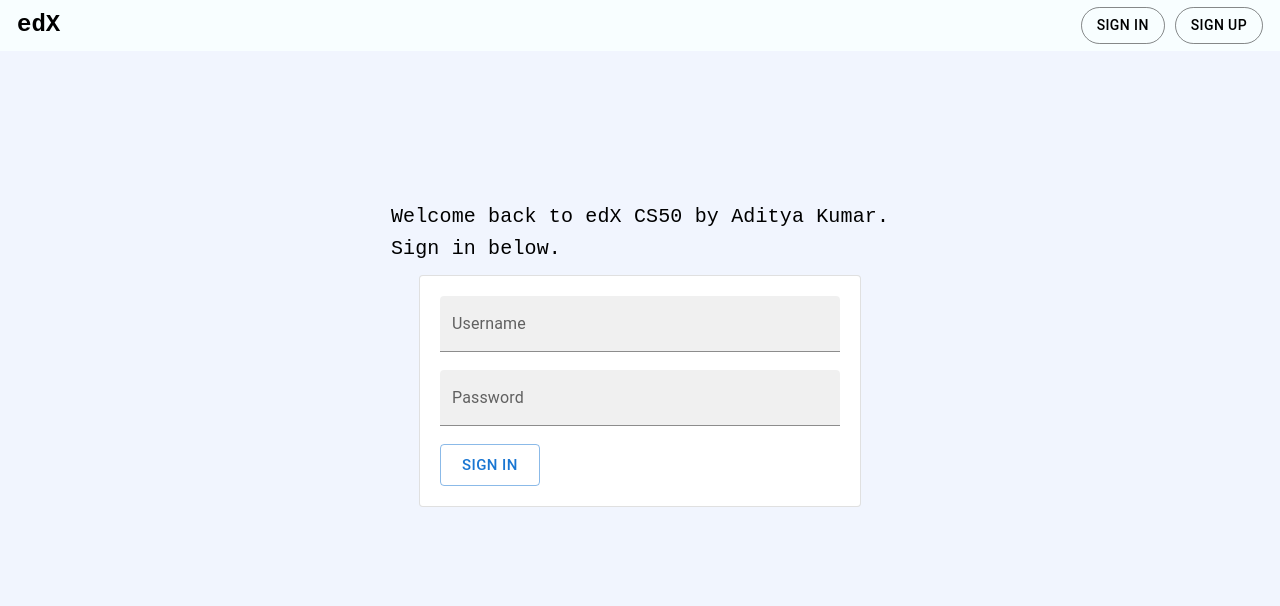
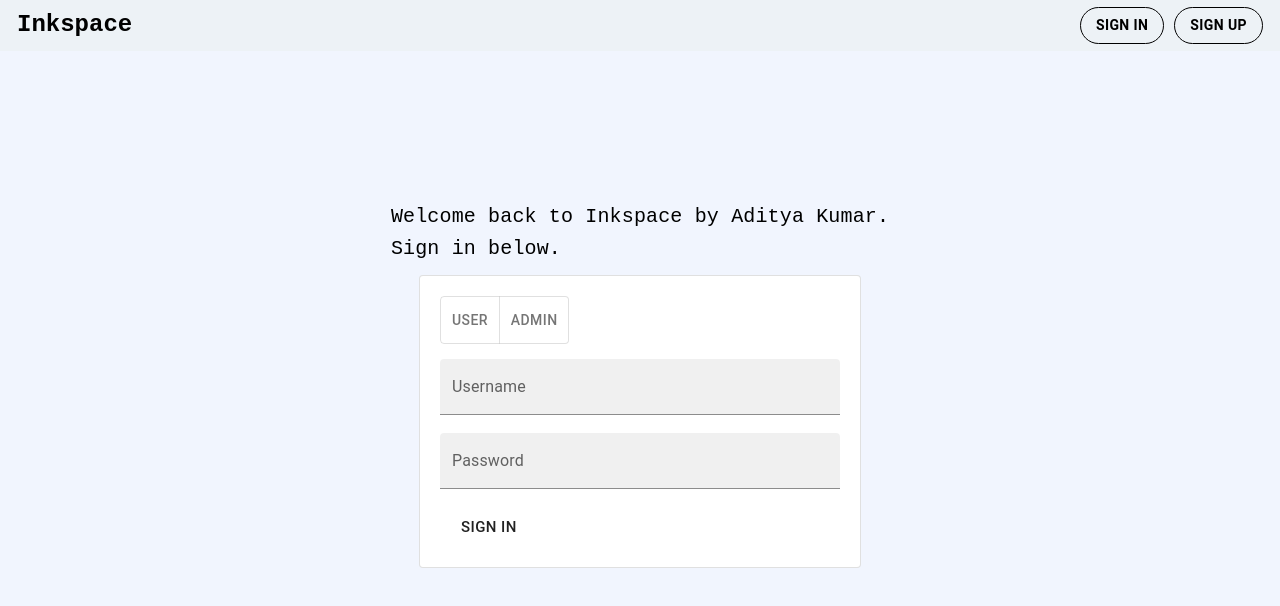
Before and after one commit to 164adityakumar/Codex, a React (Vite) app: page /signin in a window 1280 px wide. Shown: the top 606 px of the page. Built offline with nearby package versions, Linux system fonts and the light colour scheme; no server answers.

Commit message:
added toggle and user log in and sign up

```diff
--- a/src/Appbar.jsx
+++ b/src/Appbar.jsx
@@ -6,6 +6,10 @@ import { minidenticon } from "minidenticons";
 import { useMemo } from "react";
 import { Chip } from "@mui/material";
 import Avatar from "@mui/material/Avatar";
+import { useRecoilState } from "recoil";
+import { userTypeState } from "./usertype";
+import { ThemeProvider } from "@mui/material/styles";
+import { theme } from "./Pallete";
 
 const MinidenticonImg = ({ username, saturation, lightness, ...props }) => {
   const svgURI = useMemo(
@@ -30,10 +34,11 @@ const MinidenticonImg = ({ username, saturation, lightness, ...props }) => {
 function Appbar() {
   const navigate = useNavigate();
   const [userEmail, setUserEmail] = useState(null);
-
+  const [userType] = useRecoilState(userTypeState);
   useEffect(() => {
     console.log(localStorage.getItem("token"));
-    fetch("http://localhost:3000/admin/me", {
+    const meEndpoint = userType === "user" ? "user/me" : "admin/me";
+    fetch(`http://localhost:3000/${meEndpoint}`, {
       method: "GET",
       headers: {
         Authorization: "Bearer " + localStorage.getItem("token"),
@@ -44,7 +49,7 @@ function Appbar() {
         setUserEmail(data.username);
         console.log(data.username);
       });
-  }, []);
+  }, [userType, userEmail]);
 
   if (userEmail) {
     return (
@@ -54,11 +59,12 @@ function Appbar() {
           justifyContent: "space-between",
           alignItems: "center",
           padding: "7px",
-          backgroundColor: "#FFFFFF",
+          backgroundColor: "#EDF2F6",
           // position: "static",
           // position: "-webkit-sticky",
           position: "sticky",
           top: 0,
+          borderBottom: "solid 5px ##ff6d7f",
         }}
       >
         <div
@@ -72,7 +78,7 @@ function Appbar() {
             fontFamily={"monospace"}
             fontWeight={"600"}
           >
-            edX
+            Inkspace
           </Typography>
         </div>
         <div
@@ -141,7 +147,8 @@ function Appbar() {
           justifyContent: "space-between",
           alignItems: "center",
           padding: "7px",
-          backgroundColor: "#F8FEFF",
+          backgroundColor: "#EDF2F6",
+          borderBottom: "solid 5px ##ff6d7f",
         }}
       >
         <div
@@ -155,7 +162,7 @@ function Appbar() {
             fontFamily={"monospace"}
             fontWeight={"600"}
           >
-            edX
+            Inkspace
           </Typography>
         </div>
         <div
@@ -165,12 +172,18 @@ function Appbar() {
             marginRight: "10px",
           }}
         >
+          <ThemeProvider theme={theme}>
             <div>
               <Button
                 variant="outlined"
                 size="larger"
-              color="inherit"
-              style={{ borderRadius: "20px", border: "solid 1px #00000077" }}
+                color="primary"
+                style={{
+                  borderRadius: "20px",
+                  border: "solid 1.5px ",
+                  fontWeight: "bold",
+                  fontSize: "14px",
+                }}
                 onClick={() => {
                   navigate("/signin");
                 }}
@@ -182,8 +195,14 @@ function Appbar() {
               <Button
                 variant="outlined"
                 size="larger"
-              color="inherit"
-              style={{ borderRadius: "20px", border: "solid 1px #00000077" }}
+                color="secondary"
+                style={{
+                  borderRadius: "20px",
+                  border: "solid 1.5px ",
+                  // borderColor: "#206763",
+                  fontWeight: "bold",
+                  fontSize: "14px",
+                }}
                 onClick={() => {
                   navigate("/signup");
                 }}
@@ -191,6 +210,7 @@ function Appbar() {
                 Sign Up
               </Button>
             </div>
+          </ThemeProvider>
         </div>
       </div>
     );
--- /dev/null
+++ b/src/Pallete.jsx
@@ -0,0 +1,18 @@
+import { createTheme } from "@mui/material/styles";
+export const theme = createTheme({
+  palette: {
+    primary: {
+      main: "##1a73e9",
+      // light: will be calculated from palette.primary.main,
+      // dark: will be calculated from palette.primary.main,
+      // contrastText: will be calculated to contrast with palette.primary.main
+    },
+    secondary: {
+      main: "##1a73e9",
+      //   light: "#F5EBFF",
+      // dark: will be calculated from palette.secondary.main,
+      //   contrastText: "#47008F",
+    },
+  },
+  typography: {},
+});
--- a/src/signin.jsx
+++ b/src/signin.jsx
@@ -1,13 +1,41 @@
+import React, { useState } from "react";
 import { Card, Typography } from "@mui/material";
 import Button from "@mui/material/Button";
 import TextField from "@mui/material/TextField";
-import { useState } from "react";
-import { Toaster, toast } from "alert";
-import { useNavigate } from "react-router-dom";
-
-function signin() {
+import ToggleButton from "@mui/material/ToggleButton";
+import ToggleButtonGroup from "@mui/material/ToggleButtonGroup";
+import { useRecoilState } from "recoil";
+import { userTypeState } from "./usertype";
+import {theme} from "./Pallete"
+import { ThemeProvider } from "@mui/material/styles";
+function Signin() {
   const [username, setUsername] = useState("");
   const [password, setPassword] = useState("");
+  const [userType] = useRecoilState(userTypeState);
+
+  const handleSignIn = () => {
+    if (username.length === 0 || password.length === 0) {
+      alert("Username or Password cannot be empty.");
+    } else {
+      const loginEndpoint = userType === "user" ? "user/login" : "admin/login";
+      fetch(`http://localhost:3000/${loginEndpoint}`, {
+        method: "POST",
+        headers: { "Content-Type": "application/json" },
+        body: JSON.stringify({
+          username: username,
+          password: password,
+        }),
+      }).then((res) => {
+        res.json().then(({ message, token }) => {
+          localStorage.setItem("token", token);
+          console.log(message);
+          window.location = "/";
+        });
+      });
+      alert("Sign In Successful!");
+      // toast.success("Sign In Successful!");
+    }
+  };
 
   return (
     <div>
@@ -20,7 +48,7 @@ function signin() {
         }}
       >
         <Typography variant="h6" color="initial" fontFamily={"monospace"}>
-          Welcome back to edX CS50 by Aditya Kumar.
+          Welcome back to Inkspace by Aditya Kumar.
           <br />
           Sign in below.
         </Typography>
@@ -32,6 +60,7 @@ function signin() {
           justifyContent: "center",
         }}
       >
+        <ThemeProvider theme={theme}>
         <Card
           variant={"outlined"}
           style={{
@@ -40,6 +69,7 @@ function signin() {
           }}
           fontFamily={"monospace"}
         >
+          <Toggle />
           <TextField
             fullWidth
             label="Username"
@@ -63,35 +93,36 @@ function signin() {
           <Button
             size={"large"}
             variant="outlined"
-            onClick={() => {
-              if (username.length === 0 || password.length === 0) {
-                alert("Username or Password cannot be empty.");
-              } else {
-                fetch("http://localhost:3000/admin/login", {
-                  method: "POST",
-                  headers: { "Content-Type": "application/json" },
-                  body: JSON.stringify({
-                    username: username,
-                    password: password,
-                  }),
-                }).then((res) => {
-                  res.json().then(({message,token}) => {
-                    localStorage.setItem("token", token);
-                    console.log(message);
-                     window.location = "/";
-                  })}
-                );
-                alert("Sign In Successful!");
-                // toast.success("Sign In Successful!");
-              }
-            }}
+            color="primary"
+            onClick={handleSignIn}
           >
             Sign in
           </Button>
         </Card>
+        </ThemeProvider>
       </div>
     </div>
   );
 }
 
-export default signin;
+function Toggle() {
+  const [userType, setUserType] = useRecoilState(userTypeState);
+  return ( <div style={{ marginBottom: 15 }}>
+      <ToggleButtonGroup
+        color="primary"
+        value={userType}
+        exclusive
+        onChange={(event, newUserType) => {
+          console.log(newUserType);
+          if(newUserType!=null)
+          setUserType(newUserType);
+        }}
+      >
+        <ToggleButton value="user">User</ToggleButton>
+        <ToggleButton value="admin">Admin</ToggleButton>
+      </ToggleButtonGroup>
+    </div>
+  );
+}
+
+export default Signin;
--- a/src/signup.jsx
+++ b/src/signup.jsx
@@ -1,13 +1,16 @@
-import { Card, Typography } from "@mui/material";
+import { Card, ToggleButtonGroup, Typography } from "@mui/material";
 import Button from "@mui/material/Button";
 import TextField from "@mui/material/TextField";
 import { useState } from "react";
-
-
+import { useRecoilState } from "recoil";
+import { userTypeState } from "./usertype";
+import ToggleButton from "@mui/material/ToggleButton";
+import { theme } from "./Pallete";
+import { ThemeProvider } from "@mui/material/styles";
 function signup() {
   const [username, setUsername] = useState("");
   const [password, setPassword] = useState("");
-
+  const [userType] = useRecoilState(userTypeState);
   return (
     <div>
       <div
@@ -19,7 +22,7 @@ function signup() {
         }}
       >
         <Typography variant="h6" color="initial" fontFamily={"monospace"}>
-          Welcome to edX CS50 by Aditya Kumar.
+          Welcome to Inkspace by Aditya Kumar.
           <br />
           Sign up below.
         </Typography>
@@ -31,6 +34,7 @@ function signup() {
           justifyContent: "center",
         }}
       >
+        <ThemeProvider theme={theme}>
         <Card
           variant={"outlined"}
           style={{
@@ -39,6 +43,7 @@ function signup() {
           }}
           fontFamily={"monospace"}
         >
+          <Toggle/>
           <TextField
             fullWidth
             label="Username"
@@ -63,11 +68,13 @@ function signup() {
           <Button
             size={"large"}
             variant="outlined"
+            color="secondary"
             onClick={() => {
-              if (username.length === 0 || password.length === 0) {
+              if(userType === "user"){if (username.length === 0 || password.length === 0) {
                 alert("Username or Password cannot be empty.");
               } else {
-                fetch("http://localhost:3000/admin/signup", {
+                const loginEndpoint = userType === "user" ? "user/signup" : "admin/signup";
+                fetch(`http://localhost:3000/${loginEndpoint}`, {
                   method: "POST",
                   headers: { "Content-Type": "application/json" },
                   body: JSON.stringify({
@@ -84,14 +91,37 @@ function signup() {
                 );
                 alert("Sign Up Successful!");
               }
-            }}
+            }
+
+
+              }}
           >
             Sign Up
           </Button>
         </Card>
+        </ThemeProvider>
       </div>
     </div>
   );
 }
 
+function Toggle() {
+  const [userType, setUserType] = useRecoilState(userTypeState);
+  return (
+    <div style={{ marginBottom: 15 }}>
+      <ToggleButtonGroup
+        color="secondary"
+        value={userType}
+        exclusive
+        onChange={(event, newUserType) => {
+          if (newUserType != null) setUserType(newUserType);
+        }}
+      >
+        <ToggleButton value="user">User</ToggleButton>
+        <ToggleButton value="admin">Admin</ToggleButton>
+      </ToggleButtonGroup>
+    </div>
+  );
+}
+
 export default signup;
--- /dev/null
+++ b/src/usertype.jsx
@@ -0,0 +1,6 @@
+import { atom } from "recoil";
+
+export const userTypeState = atom({
+  key: "userTypeState",
+  default: "user",
+});
```
Also changed, not shown: 2 other files (tests, documents, lock files or other folders). Lines whose indentation alone changed are shown as unchanged.
